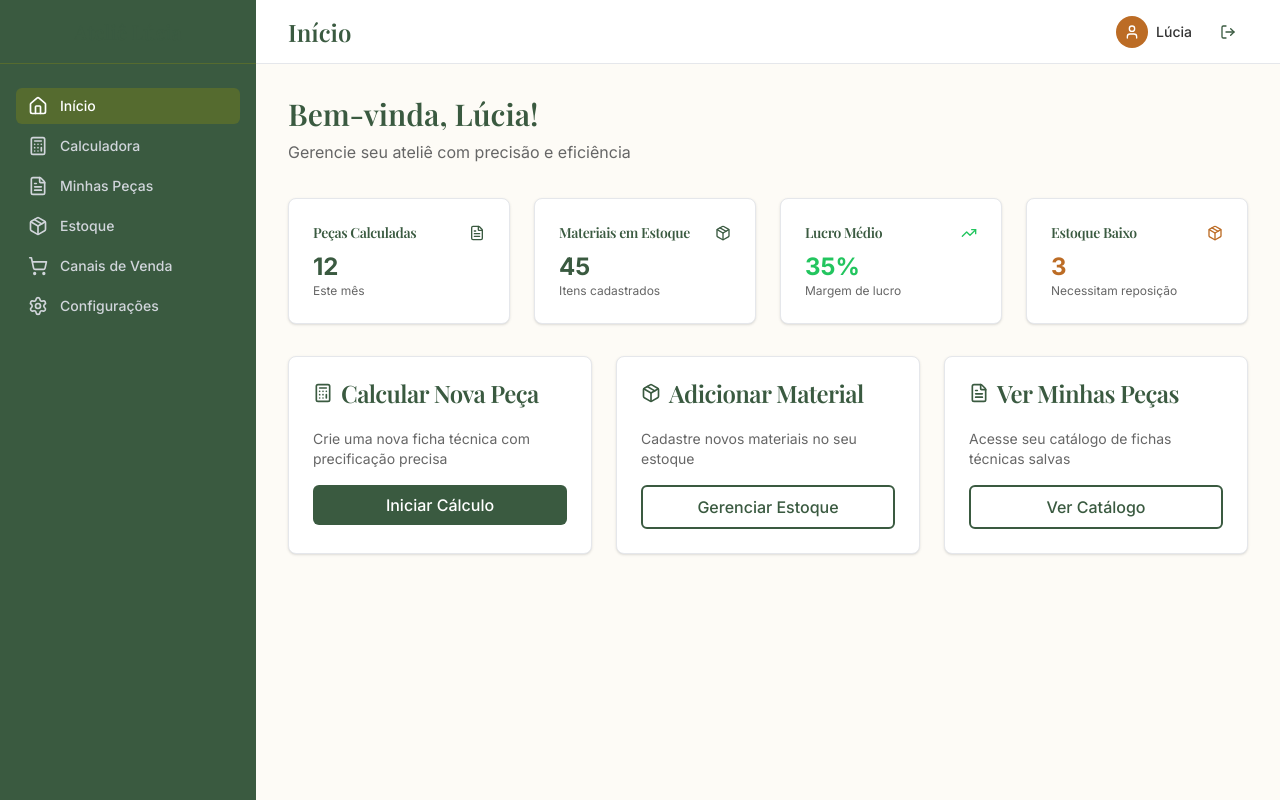
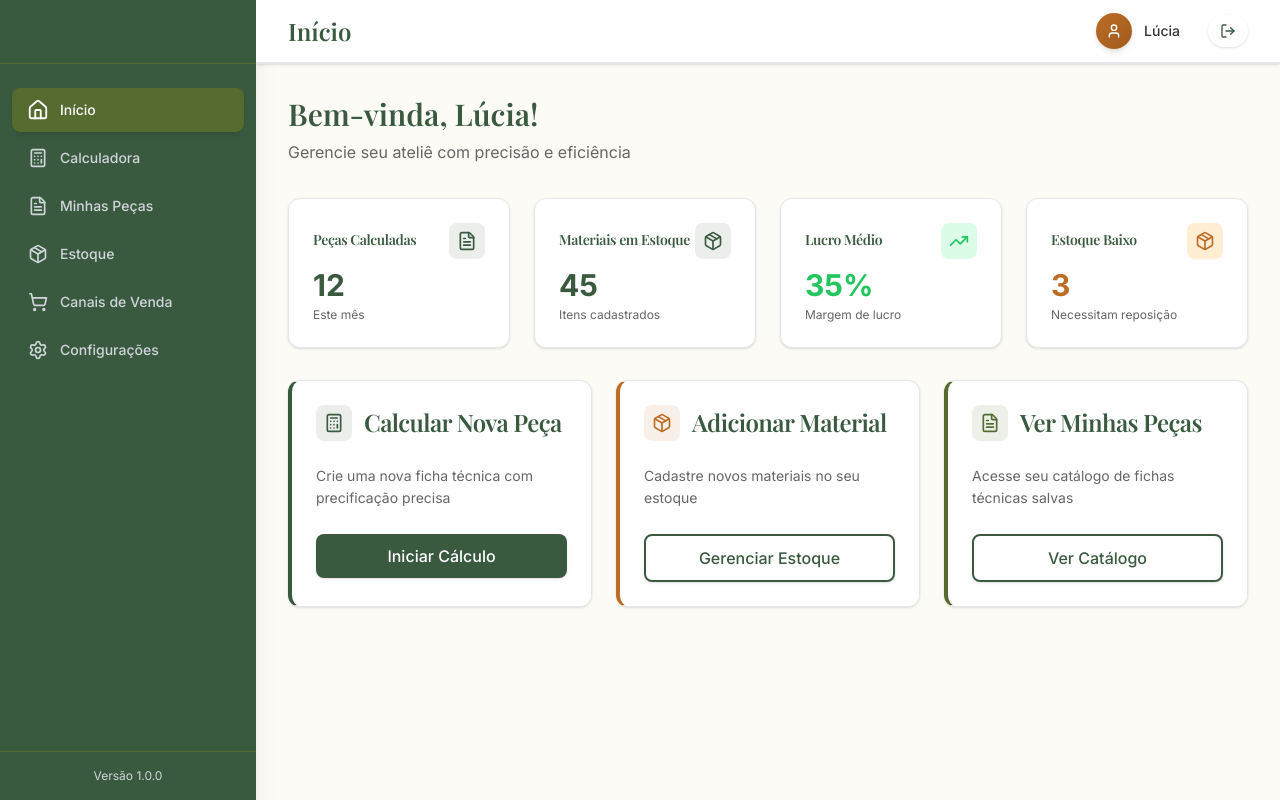
Before and after one commit to zzruanxx/PrecificadordeBolsas, a Next.js app: page /dashboard in a window 1280 px wide. Built offline with nearby package versions, Linux system fonts and the light colour scheme.

Commit message:
Enhance UI components with better styling, transitions, and interactions
Co-authored-by: zzruanxx <145821191+zzruanxx@users.noreply.github.com>

```diff
--- a/app/dashboard/page.tsx
+++ b/app/dashboard/page.tsx
@@ -23,70 +23,80 @@ export default function DashboardPage() {
 
           {/* KPI Cards */}
           <div className="grid gap-6 md:grid-cols-2 lg:grid-cols-4 mb-8">
-            <Card>
+            <Card className="hover:shadow-lg transition-all duration-200 hover:-translate-y-1">
               <CardHeader className="flex flex-row items-center justify-between space-y-0 pb-2">
                 <CardTitle className="text-sm font-medium">
                   Peças Calculadas
                 </CardTitle>
-                <FileText className="h-4 w-4 text-[#3A5A40]" />
+                <div className="p-2 rounded-lg bg-[#3A5A40]/10">
+                  <FileText className="h-5 w-5 text-[#3A5A40]" />
+                </div>
               </CardHeader>
               <CardContent>
-                <div className="text-2xl font-bold text-[#3A5A40]">12</div>
-                <p className="text-xs text-[#666666]">Este mês</p>
+                <div className="text-3xl font-bold text-[#3A5A40]">12</div>
+                <p className="text-xs text-[#666666] mt-1">Este mês</p>
               </CardContent>
             </Card>
 
-            <Card>
+            <Card className="hover:shadow-lg transition-all duration-200 hover:-translate-y-1">
               <CardHeader className="flex flex-row items-center justify-between space-y-0 pb-2">
                 <CardTitle className="text-sm font-medium">
                   Materiais em Estoque
                 </CardTitle>
-                <Package className="h-4 w-4 text-[#3A5A40]" />
+                <div className="p-2 rounded-lg bg-[#3A5A40]/10">
+                  <Package className="h-5 w-5 text-[#3A5A40]" />
+                </div>
               </CardHeader>
               <CardContent>
-                <div className="text-2xl font-bold text-[#3A5A40]">45</div>
-                <p className="text-xs text-[#666666]">Itens cadastrados</p>
+                <div className="text-3xl font-bold text-[#3A5A40]">45</div>
+                <p className="text-xs text-[#666666] mt-1">Itens cadastrados</p>
               </CardContent>
             </Card>
 
-            <Card>
+            <Card className="hover:shadow-lg transition-all duration-200 hover:-translate-y-1">
               <CardHeader className="flex flex-row items-center justify-between space-y-0 pb-2">
                 <CardTitle className="text-sm font-medium">
                   Lucro Médio
                 </CardTitle>
-                <TrendingUp className="h-4 w-4 text-[#22c55e]" />
+                <div className="p-2 rounded-lg bg-green-100">
+                  <TrendingUp className="h-5 w-5 text-[#22c55e]" />
+                </div>
               </CardHeader>
               <CardContent>
-                <div className="text-2xl font-bold text-[#22c55e]">35%</div>
-                <p className="text-xs text-[#666666]">Margem de lucro</p>
+                <div className="text-3xl font-bold text-[#22c55e]">35%</div>
+                <p className="text-xs text-[#666666] mt-1">Margem de lucro</p>
               </CardContent>
             </Card>
 
-            <Card>
+            <Card className="hover:shadow-lg transition-all duration-200 hover:-translate-y-1">
               <CardHeader className="flex flex-row items-center justify-between space-y-0 pb-2">
                 <CardTitle className="text-sm font-medium">
                   Estoque Baixo
                 </CardTitle>
-                <Package className="h-4 w-4 text-[#BC6C25]" />
+                <div className="p-2 rounded-lg bg-orange-100">
+                  <Package className="h-5 w-5 text-[#BC6C25]" />
+                </div>
               </CardHeader>
               <CardContent>
-                <div className="text-2xl font-bold text-[#BC6C25]">3</div>
-                <p className="text-xs text-[#666666]">Necessitam reposição</p>
+                <div className="text-3xl font-bold text-[#BC6C25]">3</div>
+                <p className="text-xs text-[#666666] mt-1">Necessitam reposição</p>
               </CardContent>
             </Card>
           </div>
 
           {/* Quick Actions */}
           <div className="grid gap-6 md:grid-cols-2 lg:grid-cols-3">
-            <Card className="hover:shadow-md transition-shadow">
+            <Card className="hover:shadow-lg transition-all duration-200 hover:-translate-y-1 border-l-4 border-l-[#3A5A40]">
               <CardHeader>
-                <CardTitle className="flex items-center gap-2">
-                  <Calculator className="h-5 w-5 text-[#3A5A40]" />
+                <CardTitle className="flex items-center gap-3">
+                  <div className="p-2 rounded-lg bg-[#3A5A40]/10">
+                    <Calculator className="h-5 w-5 text-[#3A5A40]" />
+                  </div>
                   Calcular Nova Peça
                 </CardTitle>
               </CardHeader>
               <CardContent>
-                <p className="text-sm text-[#666666] mb-4">
+                <p className="text-sm text-[#666666] mb-6 leading-relaxed">
                   Crie uma nova ficha técnica com precificação precisa
                 </p>
                 <Link href="/dashboard/calculator">
@@ -95,15 +105,17 @@ export default function DashboardPage() {
               </CardContent>
             </Card>
 
-            <Card className="hover:shadow-md transition-shadow">
+            <Card className="hover:shadow-lg transition-all duration-200 hover:-translate-y-1 border-l-4 border-l-[#BC6C25]">
               <CardHeader>
-                <CardTitle className="flex items-center gap-2">
-                  <Package className="h-5 w-5 text-[#3A5A40]" />
+                <CardTitle className="flex items-center gap-3">
+                  <div className="p-2 rounded-lg bg-[#BC6C25]/10">
+                    <Package className="h-5 w-5 text-[#BC6C25]" />
+                  </div>
                   Adicionar Material
                 </CardTitle>
               </CardHeader>
               <CardContent>
-                <p className="text-sm text-[#666666] mb-4">
+                <p className="text-sm text-[#666666] mb-6 leading-relaxed">
                   Cadastre novos materiais no seu estoque
                 </p>
                 <Link href="/dashboard/inventory">
@@ -114,15 +126,17 @@ export default function DashboardPage() {
               </CardContent>
             </Card>
 
-            <Card className="hover:shadow-md transition-shadow">
+            <Card className="hover:shadow-lg transition-all duration-200 hover:-translate-y-1 border-l-4 border-l-[#556B2F]">
               <CardHeader>
-                <CardTitle className="flex items-center gap-2">
-                  <FileText className="h-5 w-5 text-[#3A5A40]" />
+                <CardTitle className="flex items-center gap-3">
+                  <div className="p-2 rounded-lg bg-[#556B2F]/10">
+                    <FileText className="h-5 w-5 text-[#556B2F]" />
+                  </div>
                   Ver Minhas Peças
                 </CardTitle>
               </CardHeader>
               <CardContent>
-                <p className="text-sm text-[#666666] mb-4">
+                <p className="text-sm text-[#666666] mb-6 leading-relaxed">
                   Acesse seu catálogo de fichas técnicas salvas
                 </p>
                 <Link href="/dashboard/pieces">
--- a/app/globals.css
+++ b/app/globals.css
@@ -26,10 +26,30 @@ body {
   font-family: 'Inter', sans-serif;
   font-weight: 400;
   line-height: 1.6;
+  -webkit-font-smoothing: antialiased;
+  -moz-osx-font-smoothing: grayscale;
 }
 
 h1, h2, h3 {
   font-family: 'Playfair Display', serif;
   font-weight: 600;
   color: var(--primary);
+  line-height: 1.2;
 }
+
+/* Smooth scrolling */
+html {
+  scroll-behavior: smooth;
+}
+
+/* Focus visible for accessibility */
+*:focus-visible {
+  outline: 2px solid var(--accent);
+  outline-offset: 2px;
+}
+
+/* Better selection color */
+::selection {
+  background-color: var(--accent);
+  color: white;
+}
--- a/components/header.tsx
+++ b/components/header.tsx
@@ -12,16 +12,16 @@ export function Header({ title }: { title: string }) {
   }
 
   return (
-    <header className="flex h-16 items-center justify-between border-b border-[#e5e7eb] bg-white px-8">
+    <header className="flex h-16 items-center justify-between border-b-2 border-[#e5e7eb] bg-white px-8 shadow-sm">
       <h2 className="text-2xl font-serif font-semibold text-[#3A5A40]">{title}</h2>
       <div className="flex items-center gap-4">
-        <div className="flex items-center gap-2">
-          <div className="flex h-8 w-8 items-center justify-center rounded-full bg-[#BC6C25] text-white">
+        <div className="flex items-center gap-3 px-3 py-1.5 rounded-full hover:bg-[#FDFBF6] transition-colors duration-200">
+          <div className="flex h-9 w-9 items-center justify-center rounded-full bg-gradient-to-br from-[#BC6C25] to-[#A05A1E] text-white shadow-md">
             <User className="h-4 w-4" />
           </div>
           <span className="text-sm font-medium text-[#333333]">Lúcia</span>
         </div>
-        <Button variant="ghost" size="sm" onClick={handleLogout}>
+        <Button variant="ghost" size="sm" onClick={handleLogout} className="rounded-full">
           <LogOut className="h-4 w-4" />
         </Button>
       </div>
--- a/components/sidebar.tsx
+++ b/components/sidebar.tsx
@@ -25,11 +25,11 @@ export function Sidebar() {
   const pathname = usePathname()
 
   return (
-    <div className="flex h-screen w-64 flex-col bg-[#3A5A40] text-white">
-      <div className="flex h-16 items-center justify-center border-b border-[#556B2F]">
-        <h1 className="text-xl font-serif font-semibold">Ateliê Lúcia</h1>
+    <div className="flex h-screen w-64 flex-col bg-[#3A5A40] text-white shadow-xl">
+      <div className="flex h-16 items-center justify-center border-b border-[#556B2F] px-4">
+        <h1 className="text-xl font-serif font-semibold tracking-wide">Ateliê Lúcia</h1>
       </div>
-      <nav className="flex-1 space-y-1 px-4 py-6">
+      <nav className="flex-1 space-y-1 px-3 py-6">
         {navigation.map((item) => {
           const isActive = pathname === item.href
           const Icon = item.icon
@@ -38,18 +38,26 @@ export function Sidebar() {
               key={item.name}
               href={item.href}
               className={cn(
-                'flex items-center gap-3 rounded-md px-3 py-2 text-sm font-medium transition-colors',
+                'flex items-center gap-3 rounded-lg px-4 py-3 text-sm font-medium transition-all duration-200 group',
                 isActive
-                  ? 'bg-[#556B2F] text-white'
-                  : 'text-[#d1d5db] hover:bg-[#556B2F] hover:text-white'
+                  ? 'bg-[#556B2F] text-white shadow-md'
+                  : 'text-[#d1d5db] hover:bg-[#556B2F]/80 hover:text-white hover:pl-5'
               )}
             >
-              <Icon className="h-5 w-5" />
+              <Icon className={cn(
+                "h-5 w-5 transition-transform duration-200",
+                isActive ? "scale-110" : "group-hover:scale-110"
+              )} />
               {item.name}
             </Link>
           )
         })}
       </nav>
+      <div className="border-t border-[#556B2F] px-3 py-4">
+        <p className="text-xs text-[#d1d5db] text-center">
+          Versão 1.0.0
+        </p>
+      </div>
     </div>
   )
 }
--- a/components/ui/button.tsx
+++ b/components/ui/button.tsx
@@ -12,15 +12,15 @@ const Button = React.forwardRef<HTMLButtonElement, ButtonProps>(
     return (
       <button
         className={cn(
-          "inline-flex items-center justify-center rounded-md font-medium transition-colors focus:outline-none focus:ring-2 focus:ring-offset-2 disabled:opacity-50 disabled:pointer-events-none",
+          "inline-flex items-center justify-center gap-2 rounded-lg font-medium transition-all duration-200 focus:outline-none focus:ring-2 focus:ring-offset-2 disabled:opacity-50 disabled:cursor-not-allowed disabled:pointer-events-none shadow-sm active:scale-95",
           {
-            'bg-[#3A5A40] text-white hover:bg-[#556B2F] focus:ring-[#3A5A40]': variant === 'primary',
-            'bg-[#BC6C25] text-white hover:bg-[#A05A1E] focus:ring-[#BC6C25]': variant === 'secondary',
-            'border-2 border-[#3A5A40] text-[#3A5A40] hover:bg-[#3A5A40] hover:text-white': variant === 'outline',
-            'text-[#3A5A40] hover:bg-[#FDFBF6]': variant === 'ghost',
-            'px-3 py-1.5 text-sm': size === 'sm',
-            'px-4 py-2 text-base': size === 'md',
-            'px-6 py-3 text-lg': size === 'lg',
+            'bg-[#3A5A40] text-white hover:bg-[#2d4732] hover:shadow-md focus:ring-[#3A5A40]': variant === 'primary',
+            'bg-[#BC6C25] text-white hover:bg-[#A05A1E] hover:shadow-md focus:ring-[#BC6C25]': variant === 'secondary',
+            'border-2 border-[#3A5A40] bg-transparent text-[#3A5A40] hover:bg-[#3A5A40] hover:text-white hover:shadow-md': variant === 'outline',
+            'text-[#3A5A40] hover:bg-[#f5f3ed] hover:shadow-sm': variant === 'ghost',
+            'px-3 py-1.5 text-sm min-h-[32px]': size === 'sm',
+            'px-4 py-2.5 text-base min-h-[40px]': size === 'md',
+            'px-6 py-3 text-lg min-h-[48px]': size === 'lg',
           },
           className
         )}
--- a/components/ui/card.tsx
+++ b/components/ui/card.tsx
@@ -8,7 +8,7 @@ const Card = React.forwardRef<
   <div
     ref={ref}
     className={cn(
-      "rounded-lg border border-[#e5e7eb] bg-white shadow-sm",
+      "rounded-xl border border-[#e5e7eb] bg-white shadow-sm transition-shadow duration-200",
       className
     )}
     {...props}
--- a/components/ui/input.tsx
+++ b/components/ui/input.tsx
@@ -9,7 +9,7 @@ const Input = React.forwardRef<HTMLInputElement, InputProps>(
       <input
         type={type}
         className={cn(
-          "flex h-10 w-full rounded-md border border-[#e5e7eb] bg-white px-3 py-2 text-sm placeholder:text-[#999999] focus:outline-none focus:ring-2 focus:ring-[#BC6C25] focus:border-transparent disabled:cursor-not-allowed disabled:opacity-50",
+          "flex h-11 w-full rounded-lg border-2 border-[#e5e7eb] bg-white px-4 py-2 text-sm text-[#333333] placeholder:text-[#999999] transition-all duration-200 hover:border-[#d1d5db] focus:outline-none focus:ring-2 focus:ring-[#BC6C25] focus:border-[#BC6C25] disabled:cursor-not-allowed disabled:opacity-50 disabled:bg-[#f9fafb]",
           className
         )}
         ref={ref}
```
